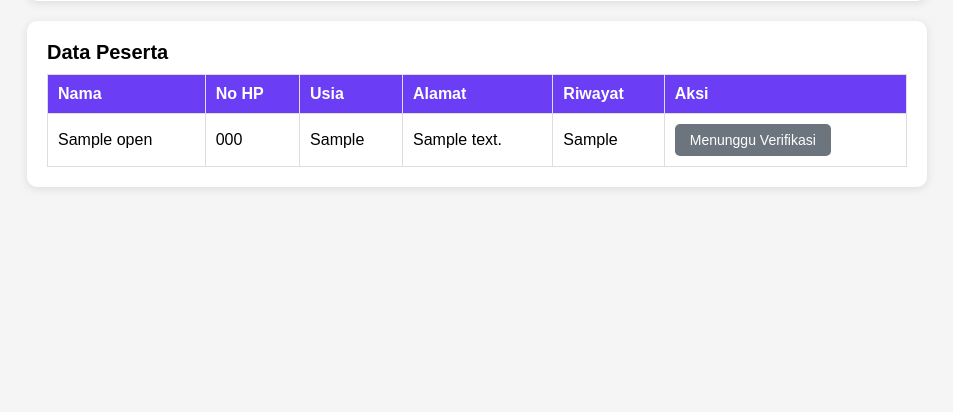
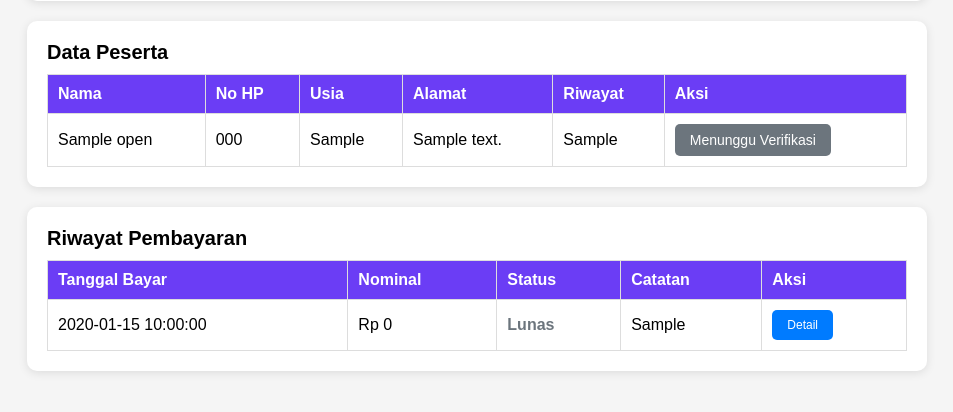
Before and after one commit to Najib-Zaidan/RebonADV_Proyek1, a PHP site: page /detail_pesanan.php?id_booking=1 in a window 1280 px wide. Shown: the part 301-713 px from the top of the page, without its empty margins (163-1116 px from the left). Run offline with PHP 8.4, Linux system fonts and the light colour scheme; the visitor is signed in with stand-in values (Sample User, id 1); tables that the repository leaves empty or names only in its code hold one stand-in row (values such as "Sample post").

Commit message:
minor fix bug

```diff
--- a/admin/import.php
+++ b/admin/import.php
@@ -18,7 +18,7 @@ $trip = "CREATE TABLE IF NOT EXISTS trip (
     harga INT NOT NULL,
     harga_dp INT NOT NULL,
     kuota INT NOT NULL,
-    rute VARCHAR(100) NOT NULL,
+    rute VARCHAR(150) NOT NULL,
     publik BOOLEAN NOT NULL DEFAULT FALSE,
     catatan TEXT
 )";
--- a/user/detail_pesanan.php
+++ b/user/detail_pesanan.php
@@ -48,6 +48,23 @@ $peserta = kueri("
     JOIN peserta_open p ON bd.id_peserta = p.id_peserta
     LEFT JOIN batal_peserta bp ON bd.id_detail = bp.id_detail -- Tambahkan ini
     WHERE bd.id_booking = '$id_booking'
+");
+
+// Inisialisasi variabel untuk menyimpan jumlah peserta agar bisa diakses di tabel bawah
+$total_peserta = 0;
+
+// KODE TAMBAHAN: Ambil data riwayat pembayaran dari tabel payment_open
+$pembayaran = kueri("
+    SELECT
+        id_payment,
+        tgl_bayar,
+        nominal,
+        bukti_bayar,
+        status,
+        catatan
+    FROM payment_open
+    WHERE id_booking = '$id_booking'
+    ORDER BY tgl_bayar DESC
 ");
 ?>
 
@@ -133,6 +150,9 @@ $peserta = kueri("
         .btn-pay { background: #28a745; }
         .btn-cancel-all { background: #dc3545; }
         .btn-cancel-person { background: #ffc107; color: #000; font-size: 12px; font-weight: bold; }
+        /* Style baru untuk tombol detail pembayaran */
+        .btn-detail { background: #007bff; color: white; font-size: 12px; }
+        .btn-detail:hover { background: #0056b3; }
 
         .btn-pay:hover { background: #218838; }
         .btn-cancel-all:hover { background: #c82333; }
@@ -164,6 +184,8 @@ $peserta = kueri("
     // Kita simpan status dalam variabel agar mudah digunakan berulang kali
     if($b = mysqli_fetch_assoc($booking)):
         $status_sekarang = $b['status'];
+        // KODE TAMBAHAN: Simpan jumlah peserta ke variabel agar tidak hilang di luar block IF ini
+        $total_peserta = $b['jumlah_peserta'];
     ?>
     <div class="card">
         <div class="title">Detail Booking</div>
@@ -240,12 +262,17 @@ $peserta = kueri("
                             <span class="btn" style="background: #28a745; cursor: default;">Dibatalkan</span>
 
                         <?php else: ?>
+                            <!-- KODE TAMBAHAN: Cek jika jumlah peserta hanya 1 atau tinggal 1 -->
+                            <?php if($total_peserta <= 1): ?>
+                                <span class="status-label" style="font-size: 11px;"> – </span>
+                            <?php else: ?>
                                 <!-- Jika belum ada pengajuan pembatalan (status_verifikasi kosong/null) -->
                                 <a href="batal_peserta.php?id_detail=<?= $p['id_detail']; ?>&id_booking=<?= $id_booking; ?>"
                                 class="btn btn-cancel-person"
                                 onclick="return confirm('Ajukan pembatalan untuk peserta ini?')">
                                 Batalkan Peserta
                                 </a>
+                            <?php endif; ?>
                         <?php endif; ?>
 
                     <?php else: ?>
@@ -258,6 +285,51 @@ $peserta = kueri("
         </table>
     </div>
 
+    <!-- KODE TAMBAHAN: Card Baru untuk Riwayat Pembayaran -->
+    <div class="card">
+        <div class="title">Riwayat Pembayaran</div>
+
+        <table>
+            <tr>
+                <th>Tanggal Bayar</th>
+                <th>Nominal</th>
+                <th>Status</th>
+                <th>Catatan</th>
+                <th>Aksi</th>
+            </tr>
+
+            <?php
+            if(mysqli_num_rows($pembayaran) > 0):
+                while($pay = ambil($pembayaran)):
+            ?>
+            <tr>
+                <td><?= $pay['tgl_bayar']; ?></td>
+                <td>Rp <?= number_format($pay['nominal'], 0, ',', '.'); ?></td>
+                <td>
+                    <?php if($pay['status'] == 'Diverifikasi'): ?>
+                        <span style="color: #28a745; font-weight: bold;"><?= $pay['status']; ?></span>
+                    <?php elseif($pay['status'] == 'Ditolak'): ?>
+                        <span style="color: #dc3545; font-weight: bold;"><?= $pay['status']; ?></span>
+                    <?php else: ?>
+                        <span style="color: #6c757d; font-weight: bold;"><?= $pay['status']; ?></span>
+                    <?php endif; ?>
+                </td>
+                <td><?= !empty($pay['catatan']) ? $pay['catatan'] : '-'; ?></td>
+                <td>
+                    <a href="detail_pembayaran.php?id_payment=<?= $pay['id_payment']; ?>" class="btn btn-detail">Detail</a>
+                </td>
+            </tr>
+            <?php
+                endwhile;
+            else:
+            ?>
+            <tr>
+                <td colspan="5" style="text-align: center; color: #777;">Belum ada riwayat pembayaran untuk pesanan ini.</td>
+            </tr>
+            <?php endif; ?>
+        </table>
+    </div>
+
 </div>
 
 </body>
```
Lines whose indentation alone changed are shown as unchanged.
